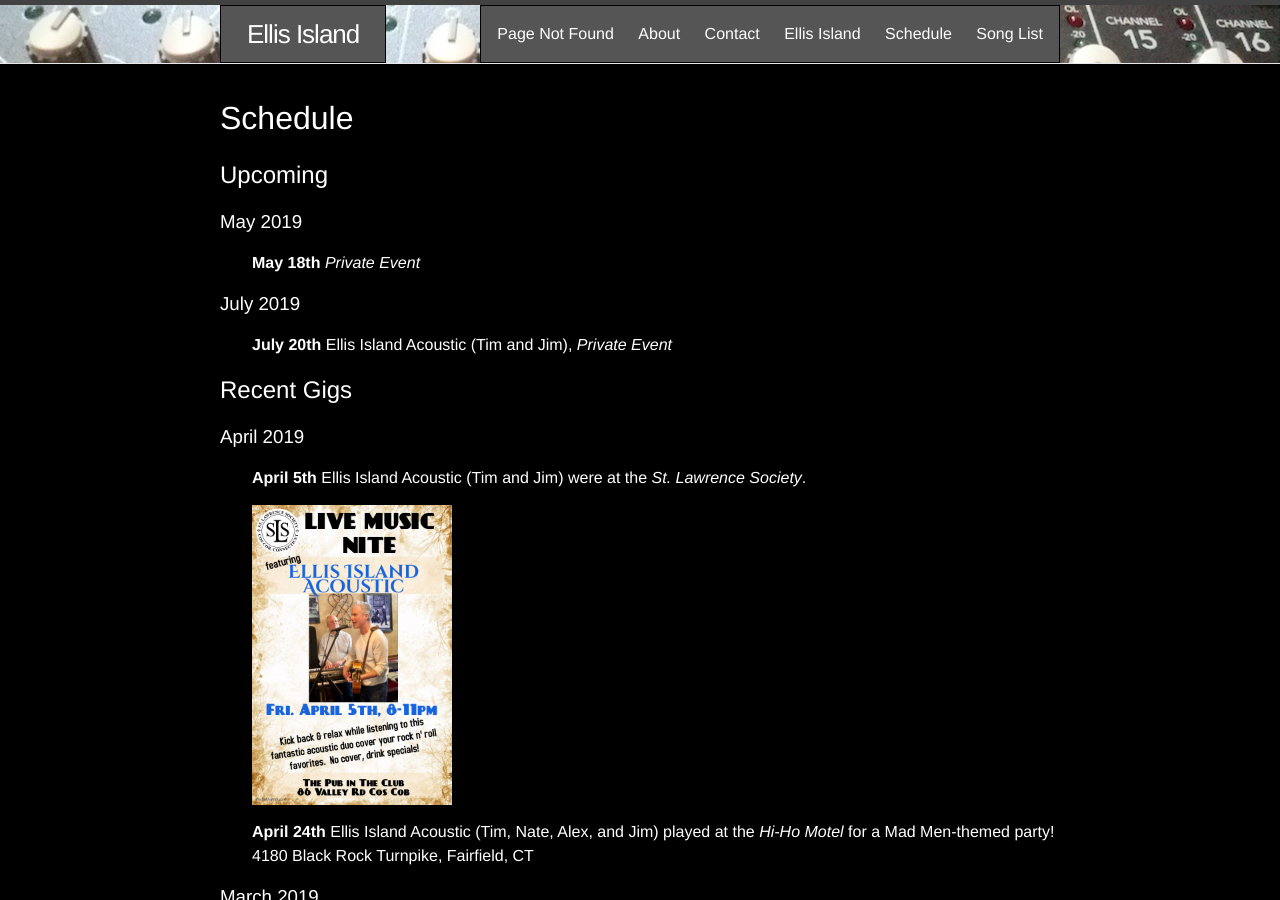
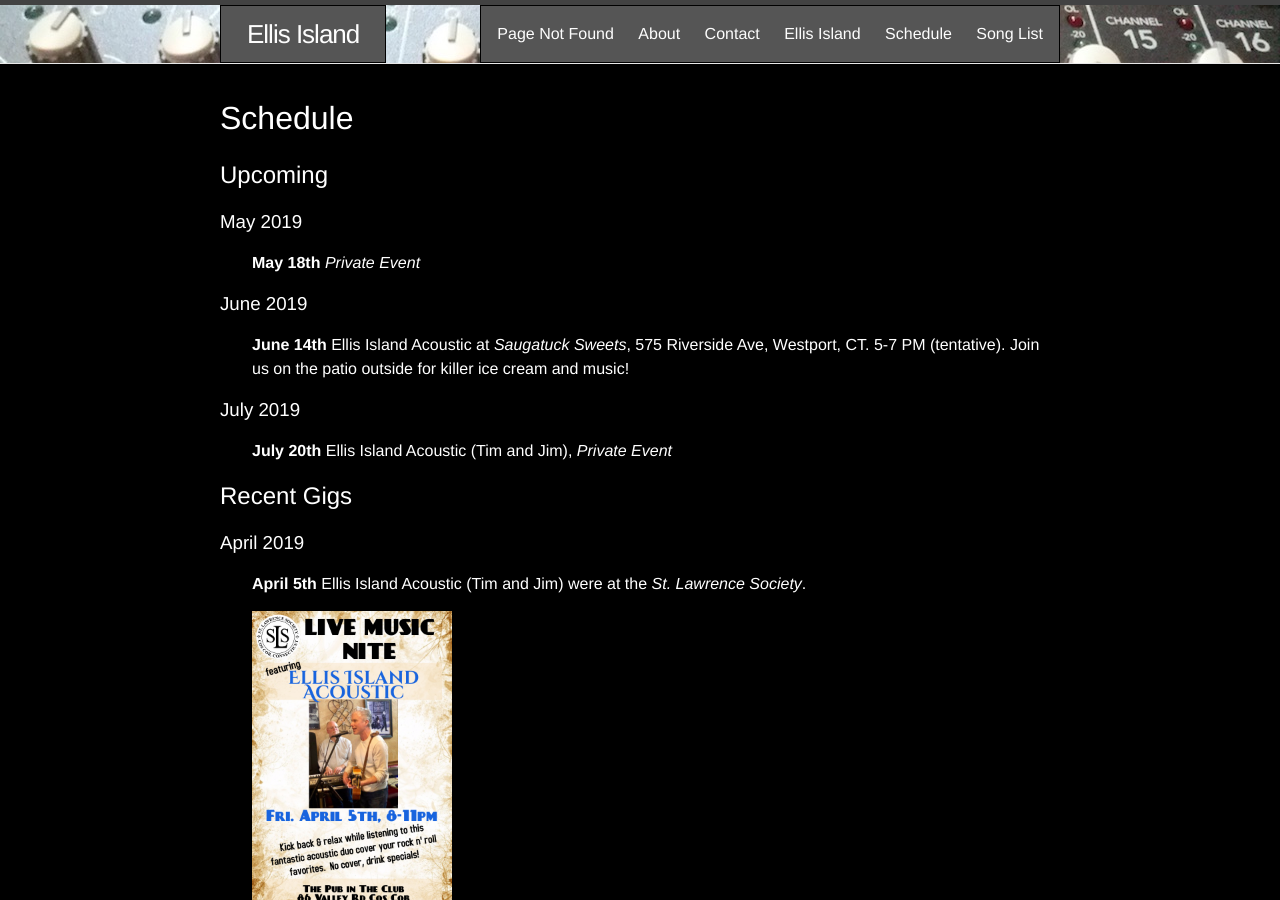
Before and after one commit to jimm/www-ellisislandband-net, a Jekyll site: the page built from schedule.md, in a window 1280 px wide and 900 px high. Built offline with Jekyll 4.4.1, drawn with Linux system fonts in a browser that asks for light colours.

Commit message:
schedule update

```diff
--- a/schedule.md
+++ b/schedule.md
@@ -10,6 +10,12 @@ title: Schedule
 ### May 2019
 
 **May 18th** *Private Event*
+
+### June 2019
+
+**June 14th** Ellis Island Acoustic at *Saugatuck Sweets*, 575 Riverside
+Ave, Westport, CT. 5-7 PM (tentative). Join us on the patio outside for
+killer ice cream and music!
 
 ### July 2019
 
```
